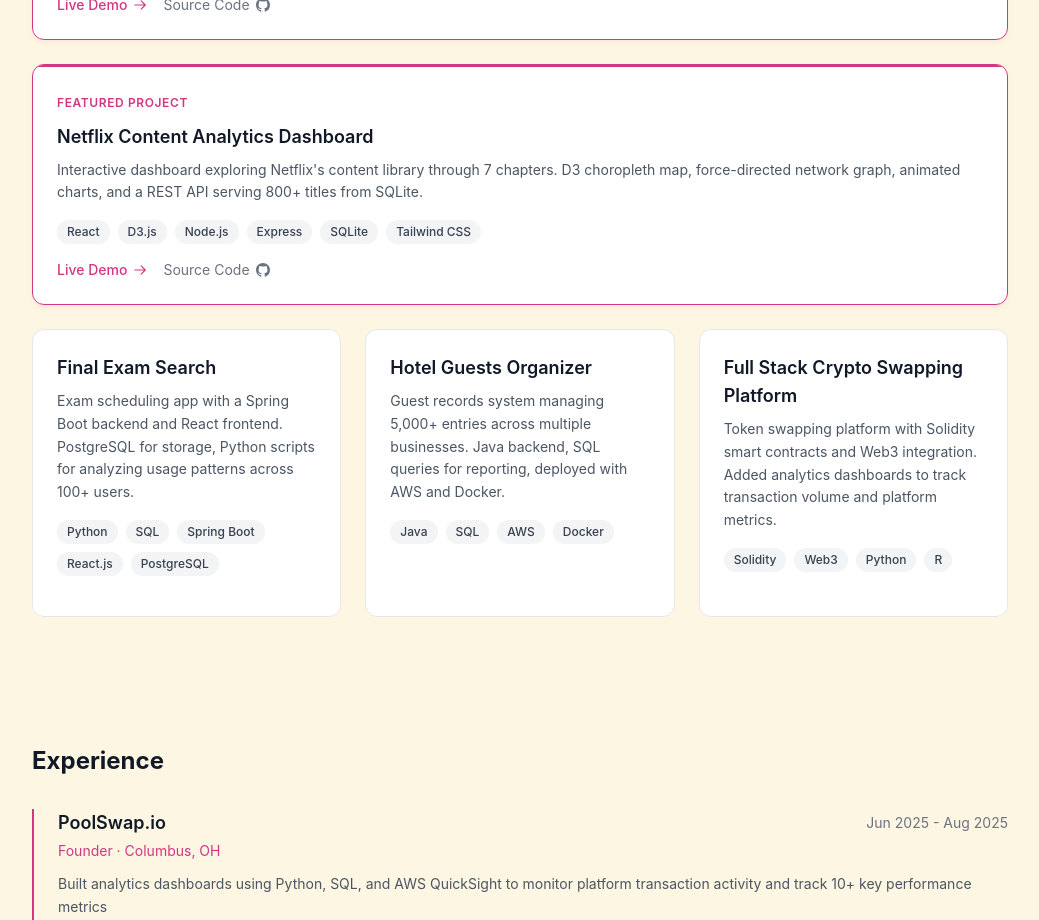
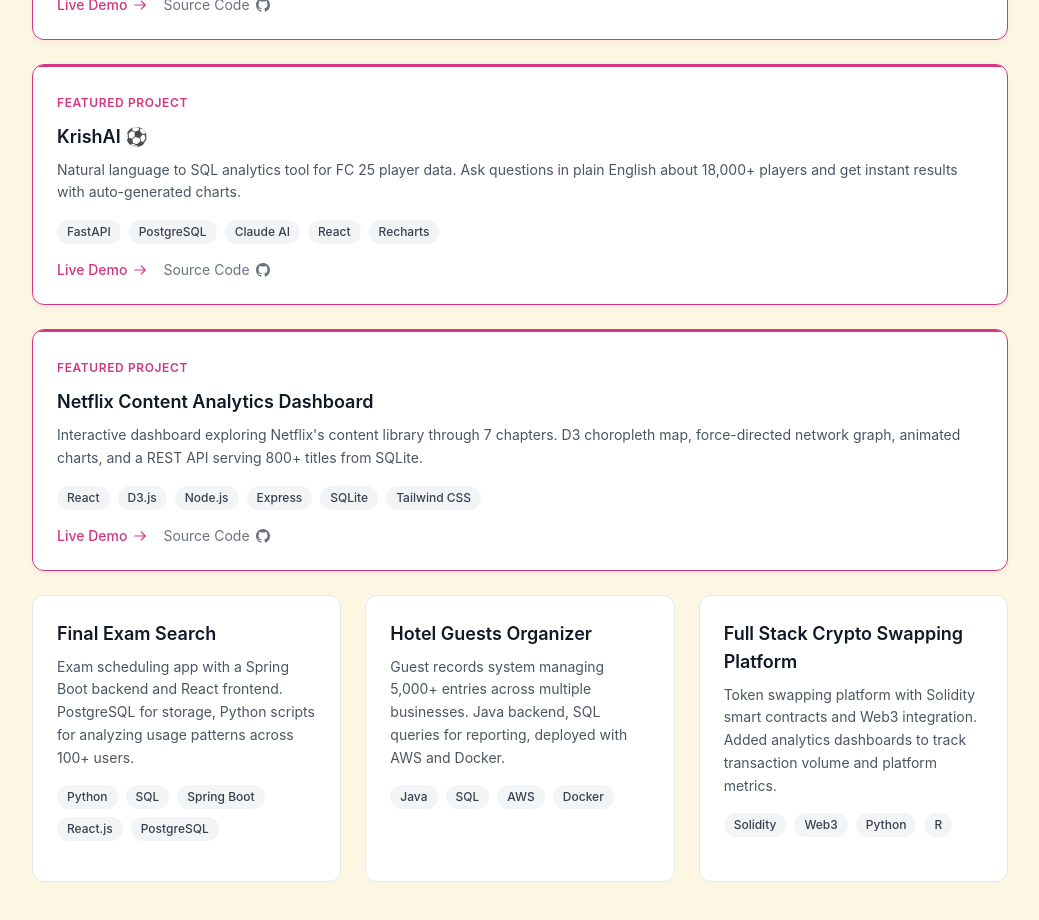
Before and after one commit to Krishx2005/krish-portfolio, a React (Vite) app: page / in a window 1280 px wide. Shown: the part 920-1840 px from the top of the page, without its empty margins (120-1159 px from the left). Built offline with nearby package versions, Linux system fonts and the light colour scheme; no server answers.

Commit message:
add KrishAI project card

```diff
--- a/src/data/content.js
+++ b/src/data/content.js
@@ -17,6 +17,15 @@
       "Full-stack dashboard built on the Superstore dataset (9,994 transactions). Python ETL pipeline handles RFM segmentation and churn scoring, Node.js serves the API, React renders everything. Includes linear regression forecasting and Power BI/Tableau exports.",
     link: "https://sales-intelligence-hub-2gc7.vercel.app",
     github: "https://github.com/Krishx2005/sales-intelligence-hub",
+    featured: true,
+  },
+  {
+    title: "KrishAI ⚽",
+    tech: ["FastAPI", "PostgreSQL", "Claude AI", "React", "Recharts"],
+    description:
+      "Natural language to SQL analytics tool for FC 25 player data. Ask questions in plain English about 18,000+ players and get instant results with auto-generated charts.",
+    link: "https://krishai-ruby.vercel.app",
+    github: "https://github.com/Krishx2005/krishai",
     featured: true,
   },
   {
```
Also changed, not shown: 1 other file (tests, documents, lock files or other folders).
